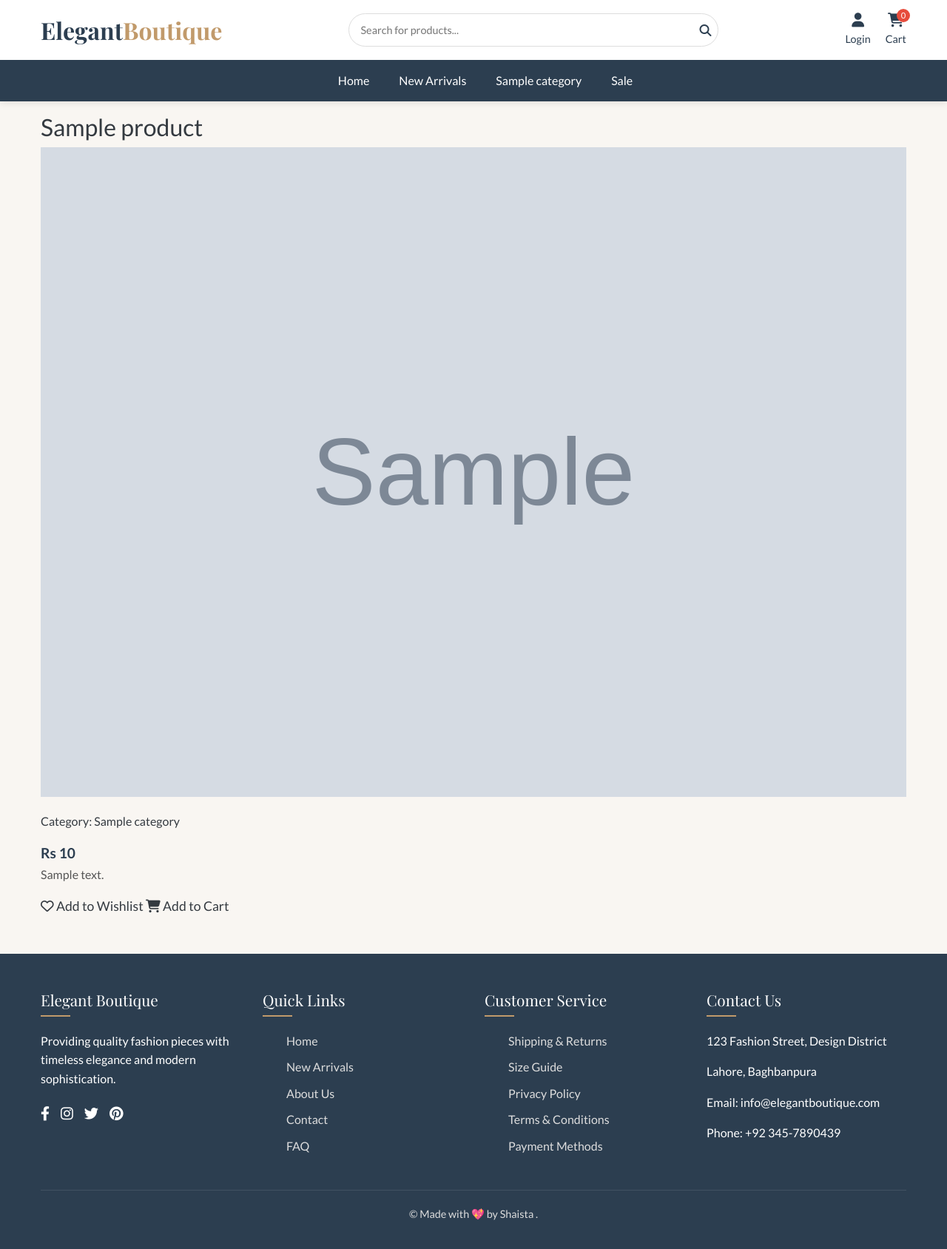
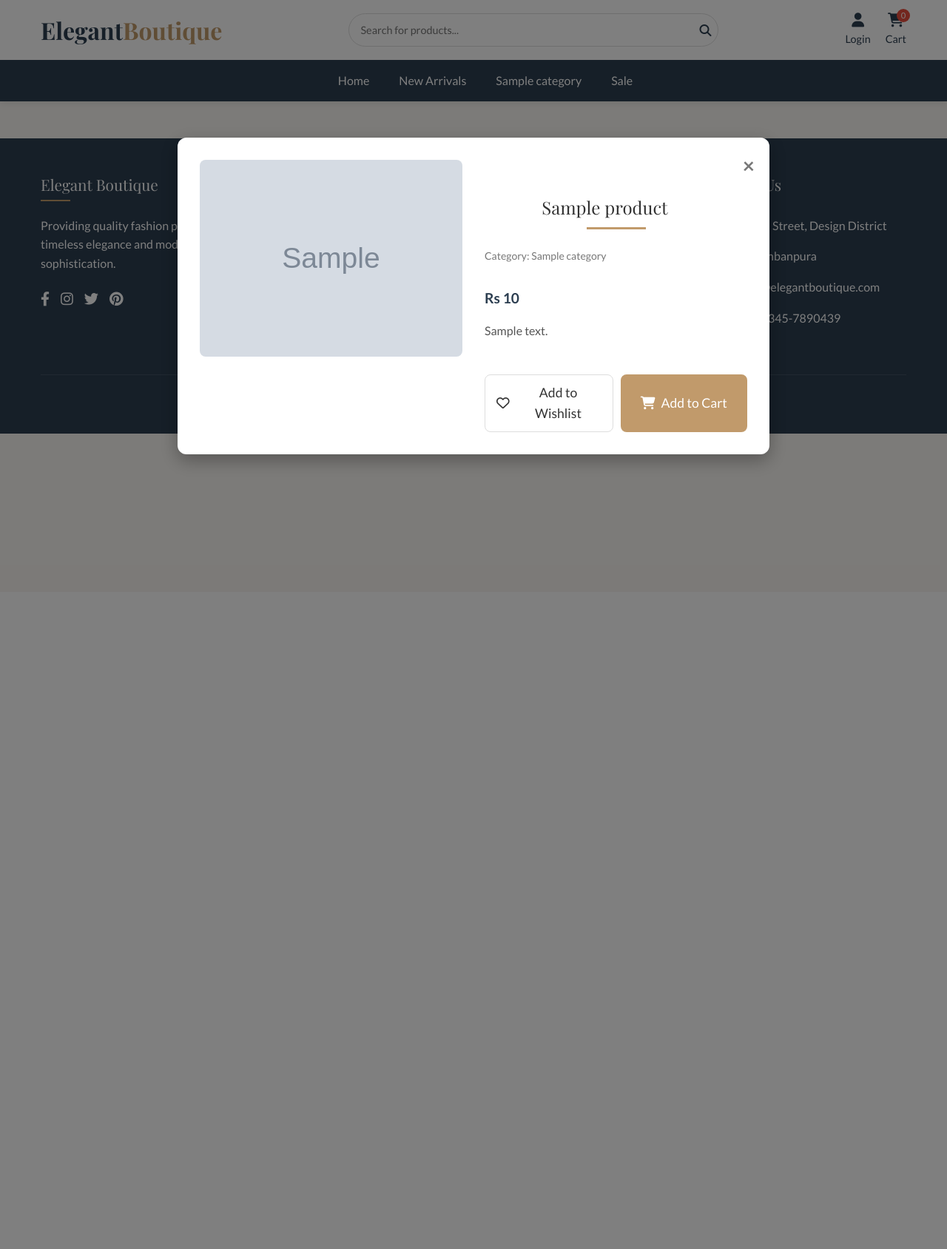
Before and after one commit to Shaista45/Online_Shopping_website, a Django app: template templates/boutique/product_detail.html in a window 1280 px wide. Shown: the whole page at 74% size. After the commit the page ends 633 px from the top, so only its background shows below. Run offline with Django 5.2, Linux system fonts and the light colour scheme; the template is opened without the code that fills it: most values are stand-ins (such as "Sample title", 1, 10 or a date in 2020); grey boxes marked "Sample" are stand-in pictures; some libraries are stand-ins or nearby versions.

Commit message:
Updated project with latest changes

```diff
--- a/boutique/urls.py
+++ b/boutique/urls.py
@@ -7,6 +7,7 @@ urlpatterns = [
     path('', views.product_list, name='product_list'),
     path('product/<int:product_id>/', views.product_detail, name='product_detail'),
     path('wishlist/add/<int:product_id>/', views.add_to_wishlist, name='add_to_wishlist'),
+    path('wishlist/toggle/<int:product_id>/', views.toggle_wishlist, name='toggle_wishlist'),
     path('wishlist/', views.view_wishlist, name='view_wishlist'),
     path('cart/', views.view_cart, name='view_cart'),
     path('cart/add/<int:product_id>/', views.add_to_cart, name='add_to_cart'),
--- a/templates/boutique/base.html
+++ b/templates/boutique/base.html
@@ -3,6 +3,7 @@
 <head>
     <meta charset="UTF-8">
     <meta name="viewport" content="width=device-width, initial-scale=1.0">
+    <meta name="csrf-token" content="{{ csrf_token }}">
     <title>{% block title %}ElegantBoutique | Premium Online Shopping{% endblock %}</title>
     <link href="https://fonts.googleapis.com/css2?family=Playfair+Display:wght@400;700&family=Lato:wght@300;400;700&display=swap" rel="stylesheet">
     <link rel="stylesheet" href="https://cdnjs.cloudflare.com/ajax/libs/font-awesome/6.4.0/css/all.min.css">
@@ -648,6 +649,16 @@
                         <span>Cart</span>
                         <span class="cart-count" id="cart-count">0</span>
                     </a>
+                    <script>
+                        document.addEventListener("DOMContentLoaded", function() {
+                            fetch("{% url 'api_cart_count' %}")  // 👈 make sure URL name matches
+                                .then(response => response.json())
+                                .then(data => {
+                                    document.getElementById("cart-count").innerText = data.count;
+                                })
+                                .catch(err => console.error("Error fetching cart count:", err));
+                        });
+                        </script>
 
                     {% if user.is_authenticated and user.is_staff %}
                     <a href="{% url 'admin_dashboard' %}" id="admin-btn">
@@ -744,7 +755,10 @@
 
     <!-- Bootstrap JS and Popper.js -->
     <!-- <script src="https://cdnjs.cloudflare.com/ajax/libs/popper.js/2.9.3/umd/popper.min.js"></script> -->
-    <script src="https://cdn.jsdelivr.net/npm/bootstrap@5.3.3/dist/js/bootstrap.bundle.min.js"></script>
+    <script src="https://cdn.jsdelivr.net/npm/bootstrap@5.3.3/dist/js/bootstrap.bundle.min.js">
+        const csrftoken = document.querySelector('meta[name="csrf-token"]').getAttribute('content');
+
+    </script>
 
 </body>
 </html>
--- a/templates/boutique/product_detail.html
+++ b/templates/boutique/product_detail.html
@@ -1,61 +1,46 @@
 {% extends 'boutique/base.html' %}
 {% load static %}
 {% block content %}
-<div class="container">
-    <h2>{{ product.name }}</h2>
+<div class="floating-box-overlay">
+    <div class="floating-box product-detail-container">
+        <!-- Close button -->
+        <span class="close-btn" onclick="window.history.back();">&times;</span>
+
         <div class="product-detail">
             <div class="product-detail-image">
-            <img src="{{ product.image.url }}" alt="{{ product.name }}" class="img-fluid" style="width: 100%; height: auto;">
+                <img src="{{ product.image.url }}" alt="{{ product.name }}" class="img-fluid">
             </div>
             <div class="product-detail-info">
+                <h2 class="section-title">{{ product.name }}</h2>
                 <p class="product-detail-category">Category: {{ product.category.name }}</p>
                 <div class="product-detail-price">
                     {% if product.on_sale and product.sale_price %}
                         <span class="sale-price">Rs {{ product.sale_price }}</span>
-                    <span class="original-price" style="text-decoration: line-through; color: #777;">Rs {{ product.price }}</span>
+                        <span class="original-price">Rs {{ product.price }}</span>
                     {% else %}
                         <span class="price">Rs {{ product.price }}</span>
                     {% endif %}
                 </div>
                 <p class="product-detail-description">{{ product.description }}</p>
+
+                <!-- Debug Information -->
+                <div class="debug-section" style="display: none;">
+                    <h3>Debug Information</h3>
+                    <p><strong>Product ID:</strong> {{ product.id }}</p>
+                    <p><strong>User:</strong> {{ user.username|default:"Not logged in" }}</p>
+                    <p><strong>Cart URL:</strong> <span id="cart-url">/cart/add/{{ product.id }}/</span></p>
+                    <p><strong>Wishlist URL:</strong> <span id="wishlist-url">/wishlist/add/{{ product.id }}/</span></p>
+                </div>
+
                 <div class="product-detail-actions">
                     <button class="wishlist-btn" type="button" data-product-id="{{ product.id }}">
+                        {% if product.id|stringformat:"s" in wishlist_product_ids %}
+                            <i class="fas fa-heart" style="color: #e74c3c;"></i> In Wishlist
+                        {% else %}
                             <i class="far fa-heart"></i> Add to Wishlist
+                        {% endif %}
                     </button>
                     <button class="cart-btn" type="button" data-product-id="{{ product.id }}">
-                    <i class="fas fa-shopping-cart"></i> Add to Cart
-                </button>
-            </div>
-        </div>
-    </div>
-</div>
-
-<!-- Product Detail Modal -->
-<div class="modal" id="productDetailModal" style="display: none;">
-    <div class="modal-content" style="max-width: 500px; margin: 50px auto;">
-        <span class="close-modal" id="closeProductModal">&times;</span>
-
-        <div class="product-detail">
-            <div class="product-detail-image">
-                <img src="{{ product.image.url }}" alt="{{ product.name }}" class="img-fluid" style="width: 100%; height: 200px; object-fit: cover; border-radius: 8px;">
-            </div>
-            <div class="product-detail-info">
-                <h2>{{ product.name }}</h2>
-                <p class="product-detail-category">Category: {{ product.category.name }}</p>
-                <div class="product-detail-price">
-                    {% if product.on_sale and product.sale_price %}
-                        <span class="sale-price">${{ product.sale_price }}</span>
-                        <span class="original-price" style="text-decoration: line-through; color: #777; margin-left: 10px;">${{ product.price }}</span>
-                    {% else %}
-                        <span class="price">${{ product.price }}</span>
-                    {% endif %}
-                </div>
-                <p class="product-detail-description">{{ product.description }}</p>
-                <div class="product-detail-actions" style="display: flex; gap: 10px; margin-top: 20px;">
-                    <button class="wishlist-btn" type="button" data-product-id="{{ product.id }}" style="flex: 1; padding: 10px; background: none; border: 1px solid #ddd; border-radius: 8px; cursor: pointer;">
-                        <i class="far fa-heart"></i> Add to Wishlist
-                    </button>
-                    <button class="cart-btn" type="button" data-product-id="{{ product.id }}" style="flex: 1; padding: 10px; background: var(--secondary); color: white; border: none; border-radius: 8px; cursor: pointer;">
                         <i class="fas fa-shopping-cart"></i> Add to Cart
                     </button>
                 </div>
@@ -73,48 +58,165 @@
 
 {% block extra_css %}
 <style>
-/* Modal Styles */
-.modal {
-    display: none;
+/* Overlay to cover the background */
+.floating-box-overlay {
     position: fixed;
     top: 0;
     left: 0;
     width: 100%;
     height: 100%;
-    background-color: rgba(0, 0, 0, 0.7);
-    z-index: 2000;
+    background-color: rgba(0,0,0,0.5);
+    display: flex;
+    justify-content: center;
+    align-items: center;
+    padding: 20px;
+    z-index: 1000;
+}
+
+/* The floating box */
+.floating-box {
+    background-color: #fff;
+    padding: 30px;
+    border-radius: 12px;
+    width: 100%;
+    max-width: 800px;
+    max-height: 80vh;
+    overflow-y: auto;
+    box-shadow: 0 8px 25px rgba(0,0,0,0.3);
+    position: relative;
+}
+
+/* Close button styling */
+.close-btn {
+    position: absolute;
+    top: 15px;
+    right: 20px;
+    font-size: 28px;
+    font-weight: bold;
+    color: #777;
+    cursor: pointer;
+    transition: color 0.3s;
+    z-index: 10;
+}
+
+.close-btn:hover {
+    color: #333;
+}
+
+.product-detail-container {
+    display: flex;
+    flex-direction: column;
+    gap: 20px;
+}
+
+.product-detail {
+    display: flex;
+    gap: 30px;
+}
+
+.product-detail-image {
+    flex: 1;
+}
+
+.product-detail-image img {
+    width: 100%;
+    height: auto;
+    border-radius: 8px;
+    object-fit: cover;
+}
+
+.product-detail-info {
+    flex: 1;
+    display: flex;
+    flex-direction: column;
+    gap: 15px;
+}
+
+.section-title {
+    margin-bottom: 10px;
+    font-size: 24px;
+    color: #333;
+    padding-right: 30px;
+}
+
+.product-detail-category {
+    color: #777;
+    font-size: 14px;
+}
+
+.product-detail-price {
+    display: flex;
+    align-items: center;
+    gap: 10px;
+}
+
+.sale-price {
+    color: #e74c3c;
+    font-weight: bold;
+    font-size: 1.2rem;
+}
+
+.original-price {
+    text-decoration: line-through;
+    color: #777;
+    font-size: 1rem;
+}
+
+.price {
+    color: #2c3e50;
+    font-weight: bold;
+    font-size: 1.2rem;
+}
+
+.product-detail-description {
+    line-height: 1.6;
+    color: #555;
+}
+
+.product-detail-actions {
+    display: flex;
+    gap: 10px;
+    margin-top: 15px;
+}
+
+.wishlist-btn, .cart-btn {
+    padding: 10px 15px;
+    border: none;
+    border-radius: 8px;
+    cursor: pointer;
+    transition: 0.3s;
+    flex: 1;
+    display: flex;
     align-items: center;
     justify-content: center;
-    overflow-y: auto;
+    gap: 8px;
 }
 
-.modal-content {
-    background-color: white;
-    border-radius: 12px;
-    padding: 30px;
-    position: relative;
-    max-height: 90vh;
-    overflow-y: auto;
-    box-shadow: 0 6px 18px rgba(0,0,0,0.3);
+.wishlist-btn {
+    background: none;
+    border: 1px solid #ddd;
+    color: #333;
 }
 
-.close-modal {
-    position: absolute;
-    top: 15px;
-    right: 15px;
-    font-size: 1.5rem;
-    cursor: pointer;
-    color: #777;
+.wishlist-btn:hover {
+    background-color: #f9f9f9;
 }
 
-.close-modal:hover { color: #000; }
+.cart-btn {
+    background-color: #c19a6b;
+    color: white;
+}
+
+.cart-btn:hover {
+    background-color: #2c3e50;
+}
 
 /* Floating success message */
 .floating-message {
     position: fixed;
     top: 20px;
     right: 20px;
-    background: var(--success, #28a745);
+    background: #28a745;
     color: white;
     padding: 12px 18px;
     border-radius: 10px;
@@ -136,21 +238,25 @@
     to { opacity: 1; transform: translateY(0); }
 }
 
-/* Product detail styles remain same */
+/* Responsive */
+@media (max-width: 768px) {
     .product-detail {
-    display: flex;
         flex-direction: column;
-    gap: 20px;
     }
-.product-detail-info h2 { color: var(--primary); }
-.sale-price { color: var(--accent); font-weight: bold; font-size: 1.2rem; }
-.price { color: var(--primary); font-weight: bold; font-size: 1.2rem; }
-.product-detail-description { line-height: 1.6; color: #555; }
 
-/* Responsive */
-@media (max-width: 576px) {
-    .modal-content { margin: 20px; padding: 20px; }
-    .product-detail-actions { flex-direction: column; }
+    .product-detail-actions {
+        flex-direction: column;
+    }
+
+    .close-btn {
+        top: 10px;
+        right: 15px;
+        font-size: 24px;
+    }
+
+    .section-title {
+        padding-right: 25px;
+    }
 }
 </style>
 {% endblock %}
@@ -158,99 +264,170 @@
 {% block extra_js %}
 <script>
 document.addEventListener('DOMContentLoaded', function() {
-    // Show modal on page load for demo
-    document.getElementById('productDetailModal').style.display = 'flex';
-
-    // Close modal
-    document.getElementById('closeProductModal').addEventListener('click', function() {
-        document.getElementById('productDetailModal').style.display = 'none';
-    });
-
-    // Click outside closes modal
-    window.addEventListener('click', function(event) {
-        const modal = document.getElementById('productDetailModal');
-        if (event.target === modal) modal.style.display = 'none';
-    });
+    // Get CSRF token for AJAX requests
+    function getCookie(name) {
+        let cookieValue = null;
+        if (document.cookie && document.cookie !== '') {
+            const cookies = document.cookie.split(';');
+            for (let i = 0; i < cookies.length; i++) {
+                const cookie = cookies[i].trim();
+                if (cookie.substring(0, name.length + 1) === (name + '=')) {
+                    cookieValue = decodeURIComponent(cookie.substring(name.length + 1));
+                    break;
+                }
+            }
+        }
+        return cookieValue;
+    }
+    const csrftoken = getCookie('csrftoken');
+    const isAuthenticated = "{{ user.is_authenticated }}" === "True";
 
     // Success message handler
-    function showSuccess(message) {
+    function showSuccess(message, isError = false) {
         const box = document.getElementById("success-message");
         document.getElementById("message-text").innerText = message;
         box.style.display = "flex";
+
+        if (isError) {
+            box.style.background = "#dc3545";
+        } else {
+            box.style.background = "#28a745";
+        }
+
         setTimeout(() => { box.style.display = "none"; }, 3000);
     }
+
+    // Close success message when X is clicked
     document.getElementById("close-success").addEventListener("click", () => {
         document.getElementById("success-message").style.display = "none";
     });
 
+    // Close the product detail when clicking outside the floating box
+    document.querySelector('.floating-box-overlay').addEventListener('click', function(e) {
+        if (e.target === this) {
+            window.history.back();
+        }
+    });
+
+    // Show login prompt if user is not authenticated
+    function showLoginPrompt() {
+        showSuccess('Please login to add items to your wishlist or cart.', true);
+    }
+
     // Wishlist AJAX
     document.querySelectorAll('.wishlist-btn').forEach(button => {
         button.addEventListener('click', function() {
+            if (!isAuthenticated) {
+                showLoginPrompt();
+                return;
+            }
+
             const productId = this.getAttribute('data-product-id');
             const icon = this.querySelector('i');
+            const originalHtml = this.innerHTML;
+
+            // Show loading state
+            this.innerHTML = '<i class="fas fa-spinner fa-spin"></i> Processing...';
+            this.disabled = true;
 
             fetch(`/wishlist/add/${productId}/`, {
                 method: 'POST',
                 headers: {
-                    'X-CSRFToken': '{{ csrf_token }}',
-                    'Content-Type': 'application/json',
+                    'X-CSRFToken': csrftoken,
+                    'Content-Type': 'application/x-www-form-urlencoded'
                 },
+                body: '',  // send empty body so Django treats it as POST
                 credentials: 'same-origin'
             })
-            .then(r => r.json())
+
+            .then(response => {
+                if (!response.ok) {
+                    throw new Error('Network response was not ok');
+                }
+                return response.json();
+            })
             .then(data => {
                 if (data.status === 'added') {
-                    icon.className = 'fas fa-heart';
-                    icon.style.color = '#e74c3c';
                     this.innerHTML = '<i class="fas fa-heart" style="color: #e74c3c;"></i> In Wishlist';
+                    showSuccess(data.message || 'Added to wishlist!');
                 } else if (data.status === 'removed') {
-                    icon.className = 'far fa-heart';
-                    icon.style.color = '';
                     this.innerHTML = '<i class="far fa-heart"></i> Add to Wishlist';
+                    showSuccess(data.message || 'Removed from wishlist!');
+                } else {
+                    this.innerHTML = originalHtml;
+                    showSuccess(data.message || 'Operation completed');
                 }
-                showSuccess(data.message);
+                this.disabled = false;
             })
-            .catch(err => console.error(err));
+            .catch(error => {
+                console.error('Error:', error);
+                this.innerHTML = originalHtml;
+                this.disabled = false;
+                showSuccess('Error processing request. Please try again.', true);
+            });
         });
     });
 
     // Cart AJAX
     document.querySelectorAll('.cart-btn').forEach(button => {
         button.addEventListener('click', function() {
+            if (!isAuthenticated) {
+                showLoginPrompt();
+                return;
+            }
+
             const productId = this.getAttribute('data-product-id');
-            const originalText = this.innerHTML;
+            const originalHtml = this.innerHTML;
+            const originalBgColor = this.style.backgroundColor;
+
+            // Show loading state
+            this.innerHTML = '<i class="fas fa-spinner fa-spin"></i> Adding...';
+            this.disabled = true;
 
             fetch(`/cart/add/${productId}/`, {
                 method: 'POST',
                 headers: {
-                    'X-CSRFToken': '{{ csrf_token }}',
+                    'X-CSRFToken': csrftoken,
                     'Content-Type': 'application/x-www-form-urlencoded',
                 },
                 body: 'quantity=1',
                 credentials: 'same-origin'
             })
-            .then(r => r.json())
+            .then(response => {
+                if (!response.ok) {
+                    throw new Error('Network response was not ok');
+                }
+                return response.json();
+            })
             .then(data => {
                 if (data.status === 'success') {
                     this.innerHTML = '<i class="fas fa-check"></i> Added!';
-                    this.style.backgroundColor = 'var(--success)';
-                    showSuccess(data.message);
+                    this.style.backgroundColor = '#28a745';
+                    showSuccess(data.message || 'Added to cart!');
 
-                    if (document.getElementById('cart-count')) {
-                        document.getElementById('cart-count').textContent = data.count;
+                    // Update cart count if element exists
+                    const cartCountElement = document.getElementById('cart-count');
+                    if (cartCountElement && data.count !== undefined) {
+                        cartCountElement.textContent = data.count;
                     }
 
+                    // Revert button after 2 seconds
                     setTimeout(() => {
-                        this.innerHTML = originalText;
-                        this.style.backgroundColor = 'var(--secondary)';
+                        this.innerHTML = originalHtml;
+                        this.style.backgroundColor = originalBgColor;
+                        this.disabled = false;
                     }, 2000);
                 } else {
-                    showSuccess("Error: " + data.message);
+                    this.innerHTML = originalHtml;
+                    this.disabled = false;
+                    showSuccess(data.message || 'Error adding to cart', true);
                 }
             })
-            .catch(err => {
-                console.error(err);
-                showSuccess("An error occurred.");
+            .catch(error => {
+                console.error('Error:', error);
+                this.innerHTML = originalHtml;
+                this.disabled = false;
+                showSuccess('Error adding to cart. Please try again.', true);
             });
         });
     });
```
Also changed, not shown: TODO.md (deleted, +0 -47 lines), boutique/views.py (+23 -0 lines), templates/boutique/admin/view_categories.html (+10 -6 lines), templates/boutique/admin/view_customers.html (+7 -3 lines), templates/boutique/product_list.html (+2 -33 lines). Lines whose indentation alone changed are shown as unchanged.
